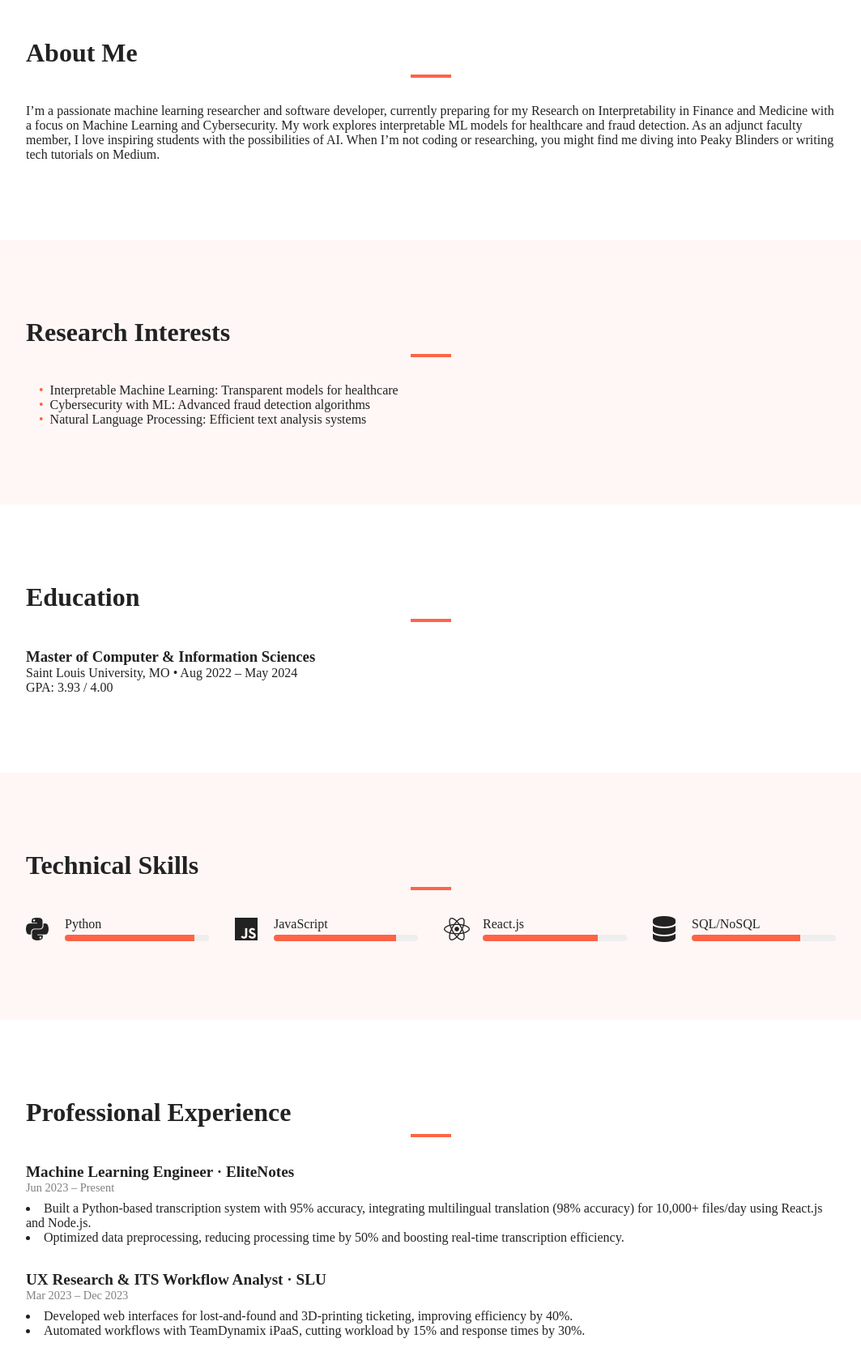
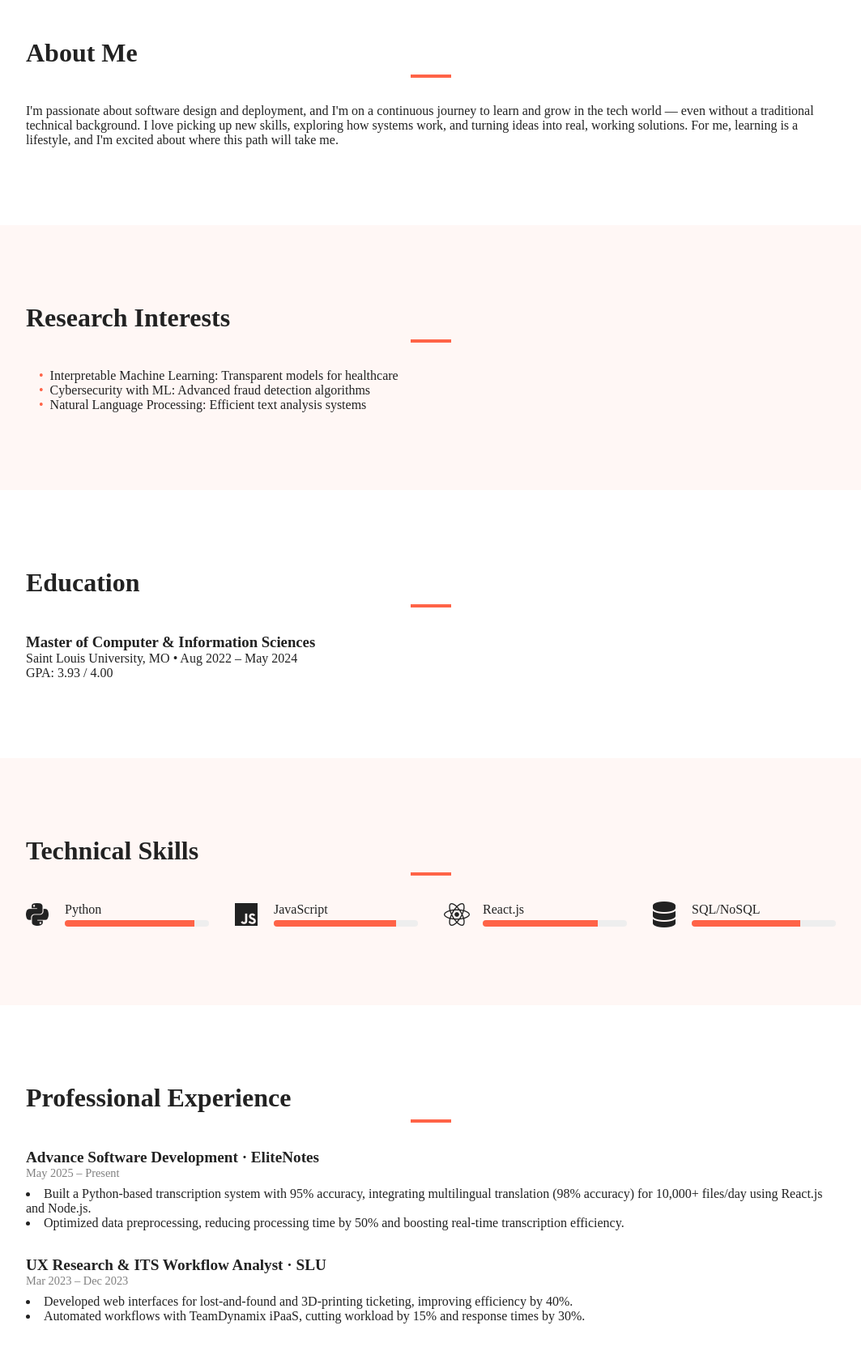
Before and after one commit to syed633/sied, a plain HTML site: page index.html in a window 1280 px wide. Shown: the part 620-2283 px from the top of the page at 81% size, without its empty margins (108-1171 px from the left). Drawn offline with nearby package versions, Linux system fonts and the light colour scheme; a small style sheet from the web is missing.

Commit message:
Update index.html

```diff
--- a/index.html
+++ b/index.html
@@ -67,13 +67,9 @@
     <div class="container">
       <h2>About Me</h2>
       <p>
-        I’m a passionate machine learning researcher and software developer,
-        currently preparing for my Research on Interpretability in Finance and Medicine with a focus on Machine Learning and
-        Cybersecurity. My work explores interpretable ML models for healthcare
-        and fraud detection. As an adjunct faculty member, I love inspiring
-        students with the possibilities of AI. When I’m not coding or
-        researching, you might find me diving into Peaky Blinders or writing
-        tech tutorials on Medium.
+        I'm passionate about software design and deployment, and I'm on a continuous journey to learn and grow in the tech world — even without a traditional technical background. I love picking up new skills, exploring how systems work, and turning ideas into real, working solutions. For me, learning is a lifestyle, and I'm excited about where this path will take me.
+
+
       </p>
     </div>
   </section>
@@ -116,7 +112,7 @@
             <div class="bar"><div class="fill"></div></div>
           </div>
         </div>
-        <div class="skill-bar" data-aos="fade-right" data-aos-delay="100" data-level="85%">
+        <div class="skill-bar" data-aos="fade-left" data-aos-delay="100" data-level="85%">
           <i class="fab fa-js"></i>
           <div class="bar-wrap">
             <span>JavaScript</span>
@@ -147,8 +143,8 @@
     <div class="container">
       <h2>Professional Experience</h2>
       <div class="exp-item">
-        <h3>Machine Learning Engineer · EliteNotes</h3>
-        <span class="date">Jun 2023 – Present</span>
+        <h3>Advance Software Development · EliteNotes</h3>
+        <span class="date">May 2025 – Present</span>
         <ul>
           <li>
             Built a Python‑based transcription system with 95% accuracy,
```
